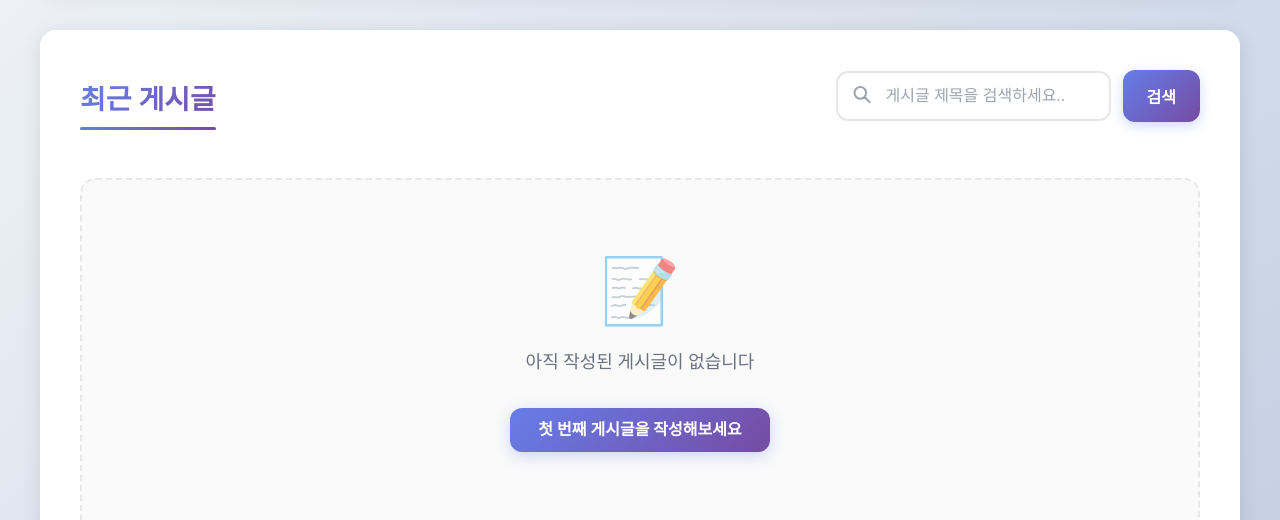
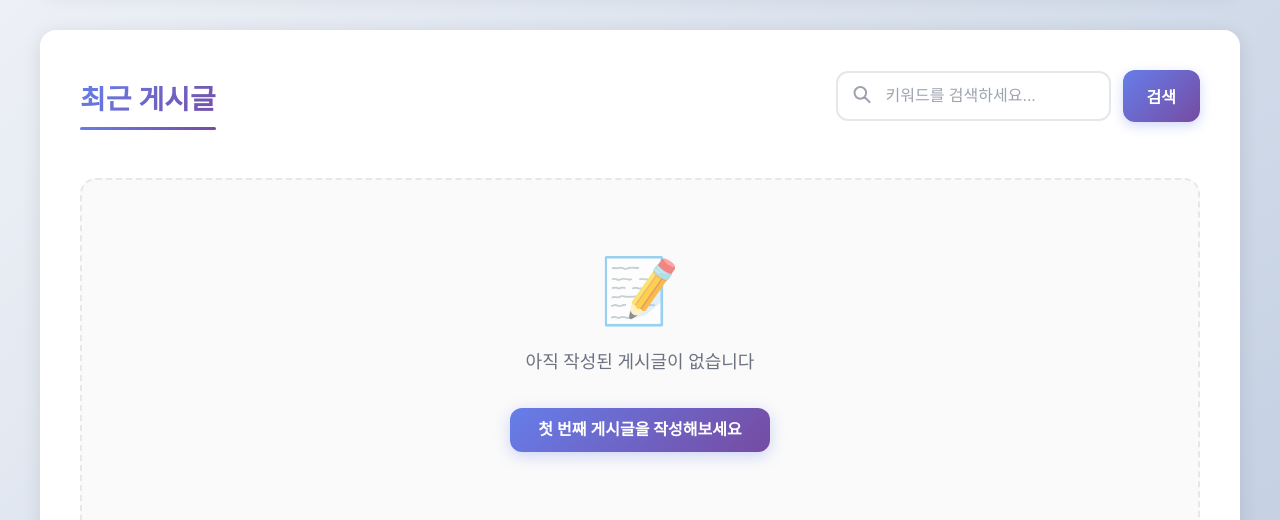
Before and after one commit to HongDongk/dashboard, a Next.js app: page / in a window 1280 px wide. Shown: the part 419-939 px from the top of the page. Built offline with nearby package versions, Linux system fonts and the light colour scheme.

Commit message:
feat: 검색필터 추가

```diff
--- a/src/app/page.tsx
+++ b/src/app/page.tsx
@@ -1,7 +1,6 @@
 import styles from './page.module.css';
 import Link from 'next/link';
-import PostList from '@/components/post/PostList';
-import SearchBox from '@/components/search/SearchBox';
+import SearchContainer from '@/components/search/SearchContainer';
 
 export default function Home() {
   return (
@@ -15,15 +14,7 @@ export default function Home() {
           </Link>
         </section>
 
-        <section className={styles.actionsSection}>
-          <div className={styles.sectionHeader}>
-            <h2 className={styles.sectionTitle}>최근 게시글</h2>
-            <SearchBox />
-          </div>
-          <div className={styles.actionGrid}>
-            <PostList />
-          </div>
-        </section>
+        <SearchContainer />
       </main>
     </div>
   );
--- a/src/components/post/PostList.tsx
+++ b/src/components/post/PostList.tsx
@@ -7,13 +7,22 @@ import styles from './PostList.module.css';
 import { Post } from '@/types/post';
 import { PostStorageService } from '@/services/postService';
 
-export default function PostList() {
+interface PostListProps {
+  searchQuery: string;
+}
+
+export default function PostList({ searchQuery }: PostListProps) {
   const [posts, setPosts] = useState<Post[]>([]);
+  const [filteredPosts, setFilteredPosts] = useState<Post[]>([]);
   const [isLoading, setIsLoading] = useState(true);
 
   useEffect(() => {
     loadPosts();
   }, []);
+
+  useEffect(() => {
+    filterPosts();
+  }, [posts, searchQuery]);
 
   const loadPosts = async () => {
     try {
@@ -26,6 +35,20 @@ export default function PostList() {
     }
   };
 
+  const filterPosts = () => {
+    if (!searchQuery.trim()) {
+      setFilteredPosts(posts);
+      return;
+    }
+
+    const filtered = posts.filter(
+      (post) =>
+        post.title.toLowerCase().includes(searchQuery.toLowerCase()) ||
+        post.content.toLowerCase().includes(searchQuery.toLowerCase())
+    );
+    setFilteredPosts(filtered);
+  };
+
   if (isLoading) {
     return (
       <div className={styles.loadingState}>
@@ -35,18 +58,26 @@ export default function PostList() {
     );
   }
 
+  const isSearching = searchQuery.trim() !== '';
+
   return (
     <div className={styles.postList}>
-      {posts.length === 0 ? (
+      {filteredPosts.length === 0 ? (
         <div className={styles.emptyState}>
-          <div className={styles.emptyIcon}>📝</div>
-          <p className={styles.emptyText}>아직 작성된 게시글이 없습니다</p>
-          <Link href="/posts/create" className={styles.emptyAction}>
-            첫 번째 게시글을 작성해보세요
-          </Link>
+          <div className={styles.emptyIcon}>{isSearching ? '🔍' : '📝'}</div>
+          <p className={styles.emptyText}>
+            {isSearching ? `"${searchQuery}"에 대한 검색 결과가 없습니다` : '아직 작성된 게시글이 없습니다'}
+          </p>
+          {!isSearching && (
+            <Link href="/posts/create" className={styles.emptyAction}>
+              첫 번째 게시글을 작성해보세요
+            </Link>
+          )}
         </div>
       ) : (
-        posts.map((post) => <PostItem key={post.id} id={post.id} title={post.title} createdAt={post.createdAt} />)
+        filteredPosts.map((post) => (
+          <PostItem key={post.id} id={post.id} title={post.title} createdAt={post.createdAt} />
+        ))
       )}
     </div>
   );
--- a/src/components/search/SearchBox.tsx
+++ b/src/components/search/SearchBox.tsx
@@ -3,16 +3,22 @@
 import { useState } from 'react';
 import styles from './SearchBox.module.css';
 
-export default function SearchBox() {
+interface SearchBoxProps {
+  onSearch: (query: string) => void;
+}
+
+export default function SearchBox({ onSearch }: SearchBoxProps) {
   const [searchQuery, setSearchQuery] = useState('');
 
   const handleSubmit = (e: React.FormEvent) => {
     e.preventDefault();
     const query = searchQuery.trim();
+    onSearch(query);
   };
 
   const handleClear = () => {
     setSearchQuery('');
+    onSearch('');
   };
 
   return (
@@ -34,7 +40,7 @@ export default function SearchBox() {
           type="text"
           value={searchQuery}
           onChange={(e) => setSearchQuery(e.target.value)}
-          placeholder={'게시글 제목을 검색하세요..'}
+          placeholder={'키워드를 검색하세요...'}
           className={styles.searchInput}
         />
 
--- /dev/null
+++ b/src/components/search/SearchContainer.module.css
@@ -0,0 +1,42 @@
+.searchContainer {
+  background: white;
+  border-radius: 16px;
+  padding: 40px;
+  box-shadow: 0 4px 20px rgba(0, 0, 0, 0.1);
+}
+
+.sectionHeader {
+  display: flex;
+  justify-content: space-between;
+  align-items: center;
+  margin-bottom: 32px;
+  gap: 20px;
+}
+
+.sectionTitle {
+  font-size: 1.75rem;
+  font-weight: 700;
+  background: linear-gradient(135deg, #667eea 0%, #764ba2 100%);
+  -webkit-background-clip: text;
+  -webkit-text-fill-color: transparent;
+  background-clip: text;
+  margin: 0;
+  position: relative;
+  padding-bottom: 16px;
+}
+
+.sectionTitle::after {
+  content: '';
+  position: absolute;
+  bottom: 0;
+  left: 0;
+  transform: none;
+  width: 100%;
+  height: 3px;
+  background: linear-gradient(135deg, #667eea 0%, #764ba2 100%);
+  border-radius: 2px;
+}
+
+.postListWrapper {
+  width: 100%;
+}
--- /dev/null
+++ b/src/components/search/SearchContainer.tsx
@@ -0,0 +1,26 @@
+'use client';
+
+import { useState } from 'react';
+import PostList from '../post/PostList';
+import SearchBox from './SearchBox';
+import styles from './SearchContainer.module.css';
+
+export default function SearchContainer() {
+  const [searchQuery, setSearchQuery] = useState('');
+
+  const handleSearch = (query: string) => {
+    setSearchQuery(query);
+  };
+
+  return (
+    <section className={styles.searchContainer}>
+      <div className={styles.sectionHeader}>
+        <h2 className={styles.sectionTitle}>{searchQuery ? `'${searchQuery}' 검색 결과` : '최근 게시글'}</h2>
+        <SearchBox onSearch={handleSearch} />
+      </div>
+      <div className={styles.postListWrapper}>
+        <PostList searchQuery={searchQuery} />
+      </div>
+    </section>
+  );
+}
```
